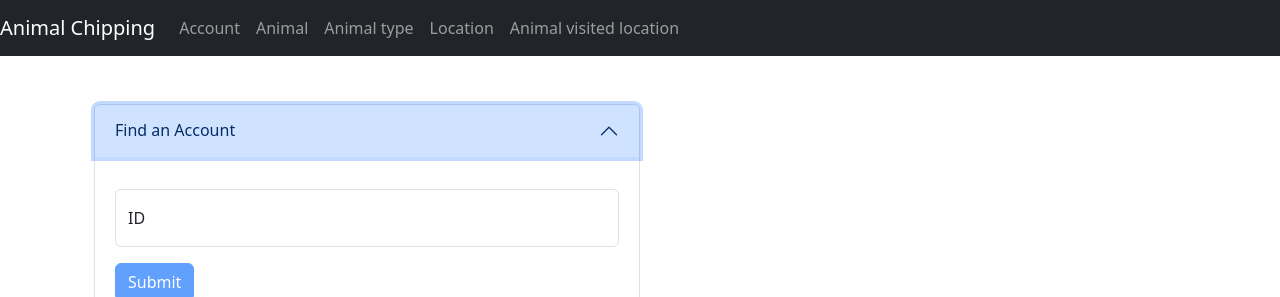
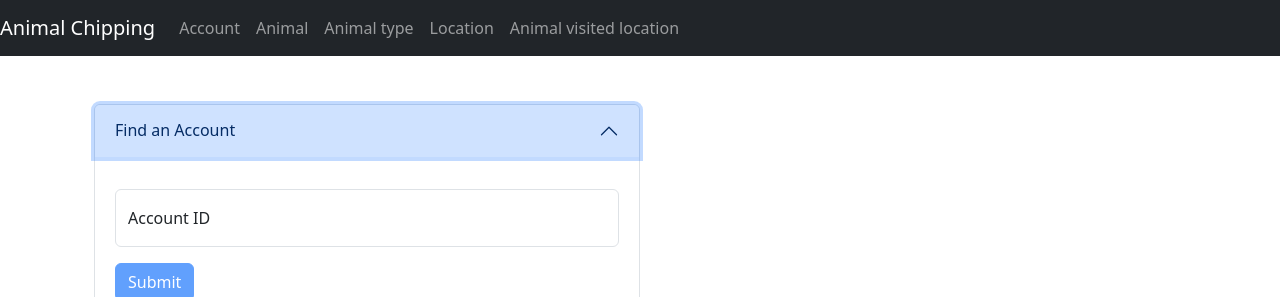
Before and after one commit to krios2146/animal-chipping-api, an Angular app in the folder animal-chipping-front/: page /account in a window 1280 px wide. Both pictures are taken after a click on the button "Find an Account". Shown: the top 297 px of the page. Built offline with nearby package versions, Linux system fonts and the light colour scheme.

Commit message:
fix: names of the labels in the account component

```diff
--- a/animal-chipping-front/src/app/account/account.component.html
+++ b/animal-chipping-front/src/app/account/account.component.html
@@ -13,7 +13,7 @@
                         <div class="form-floating my-3">
                             <input type="number" class="form-control" id="accountId" formControlName="accountId"
                                 placeholder="Enter ID">
-                            <label for="accountId">ID</label>
+                            <label for="accountId">Account ID</label>
                         </div>
                         <button [disabled]="findForm.invalid" type="submit" class="btn btn-primary">Submit</button>
                     </form>
@@ -33,7 +33,7 @@
                         <div class="form-floating my-3">
                             <input type="number" class="form-control" id="accountId" formControlName="accountId"
                                 placeholder="Enter account ID">
-                            <label for="accountId">ID</label>
+                            <label for="accountId">Account ID</label>
                         </div>
                         <div class="form-floating my-3">
                             <input type="text" class="form-control" id="firstName" formControlName="firstName"
@@ -73,7 +73,7 @@
                         <div class="form-floating my-3">
                             <input type="number" class="form-control" id="accountId" formControlName="accountId"
                                 placeholder="Enter ID">
-                            <label for="accountId">ID</label>
+                            <label for="accountId">Account ID</label>
                         </div>
                         <button [disabled]="deleteForm.invalid" type="submit" class="btn btn-primary">Submit</button>
                     </form>
```
